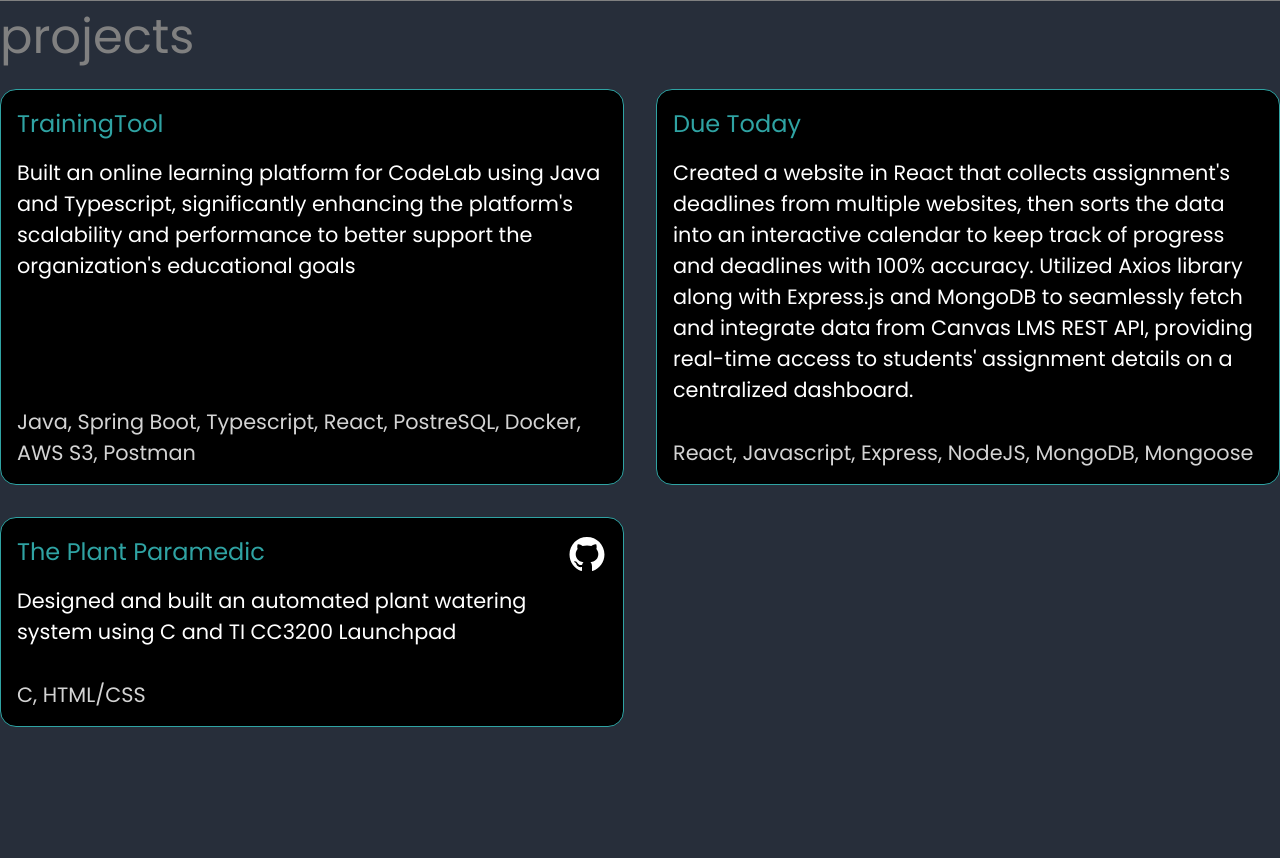
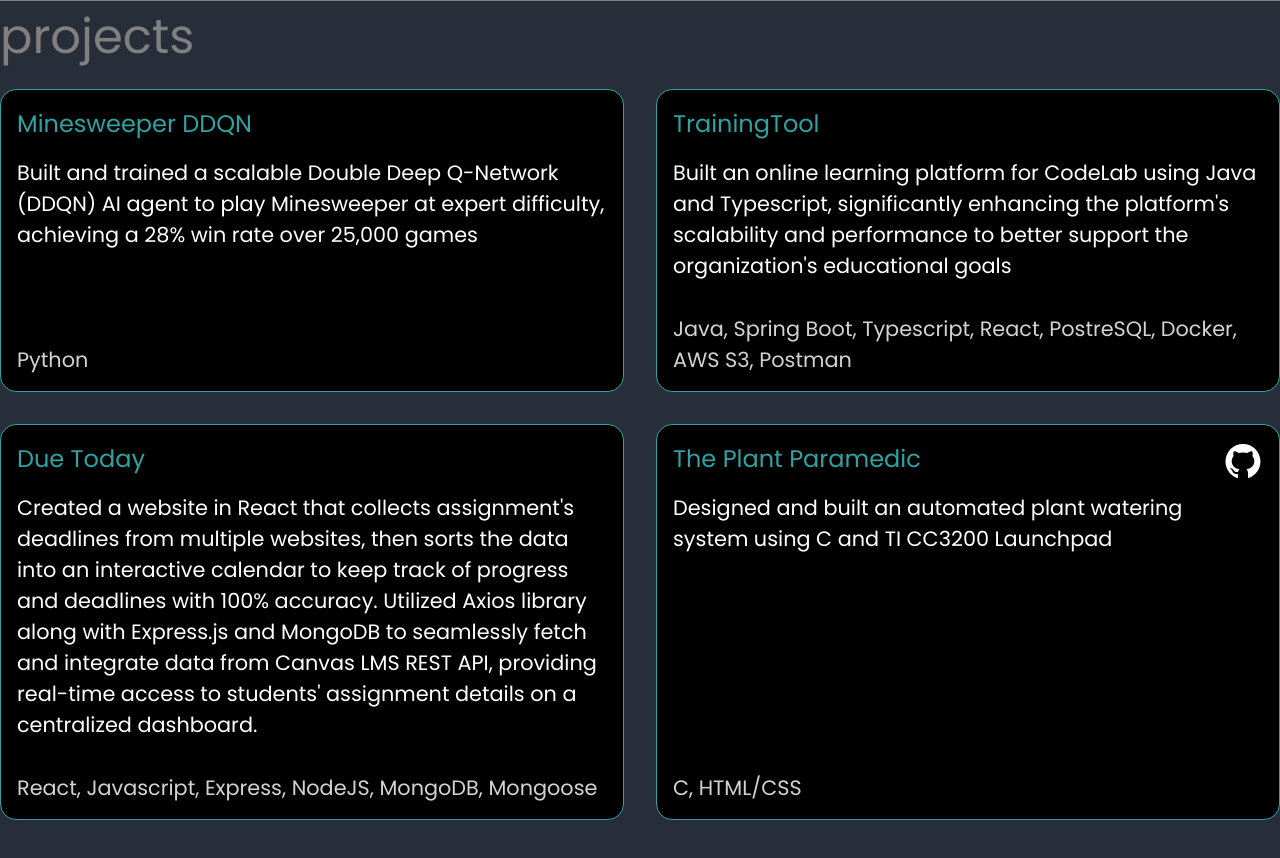
Before and after one commit to niknahadb/personal-website, a Next.js app: page /projects in a window 1280 px wide. Shown: the top 858 px of the page. Before the commit the page ends 807 px from the top, so only its background shows below. Built offline with nearby package versions, Linux system fonts and the light colour scheme.

Commit message:
update project

```diff
--- a/data/projectData.js
+++ b/data/projectData.js
@@ -1,4 +1,10 @@
 const projectData = [
+  {
+    title: "Minesweeper DDQN",
+    description: `Built and trained a scalable Double Deep Q-Network (DDQN) AI agent to play Minesweeper at expert difficulty, achieving a 28% win rate over 25,000 games`,
+    techStack: "Python",
+    githubLink: "",
+  },
   {
     title: "TrainingTool",
     description: `Built an online learning platform for CodeLab using Java and Typescript, significantly enhancing the platform's scalability and performance to better support the organization's educational goals`,
```
